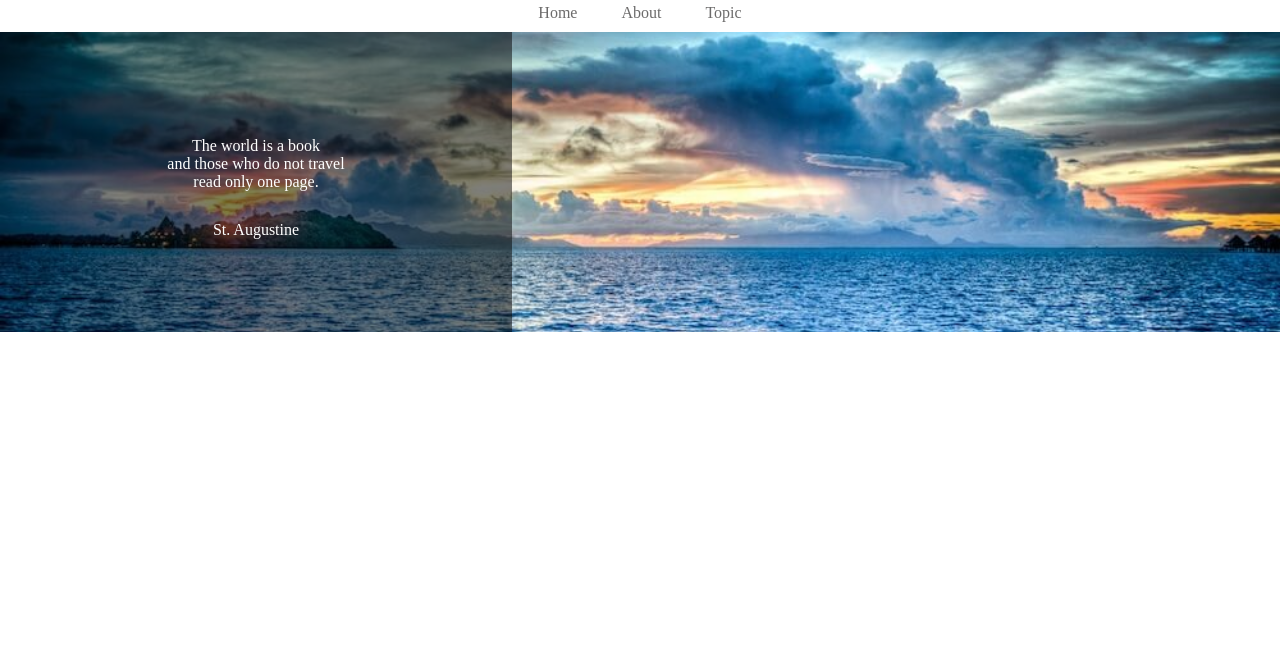
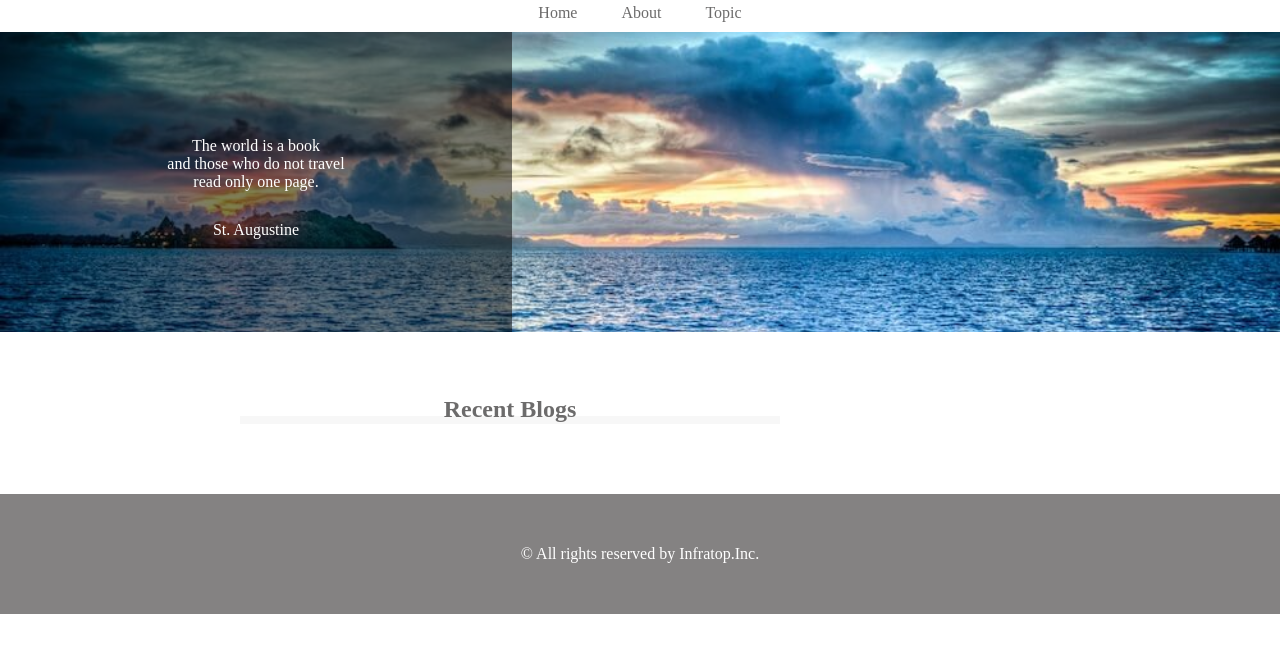
Before and after one commit to snaH12/re-caravan, a plain HTML site: page index.html in a window 1280 px wide. Shown: the part 73-726 px from the top of the page. Drawn offline with Linux system fonts and the light colour scheme.

Commit message:
main_fix

```diff
--- a/index.html
+++ b/index.html
@@ -5,6 +5,7 @@
     <link rel="stylesheet" href="style.css" />
     <title>CARAVAN</title>
   </head>
+
 
   <body>
     <header>
@@ -35,10 +36,13 @@
         </p>
       </div>
     </div>
-    <div class="main">
-      <div class="blog"></div>
+
+    <main>
+      <section class="blog">
+        <h2 class="blog-heading">Recent Blogs</h2>
+      </section>
       <div class="sidebar"></div>
-    </div>
+    </main>
 
     <footer>
       <p class="footer-text">© All rights reserved by Infratop.Inc.</p>
--- a/style.css
+++ b/style.css
@@ -56,15 +56,29 @@ header .heading {
   color: #fff;
 }
 
-.blog {
-   width: 600px;
-   height: 1400px;
+main {
+  width:800px;
+  display:auto;
+  justify-content: center;
+  margin: 0 auto;
+  padding: 70px 0;
 }
 
+
+.blog {
+  width: 540px;
+  margin-right: 30px;
+}
+
+.blog-heading {
+  border-bottom: 8px solid #f7f7f7;
+  text-align: center;
+  line-height: 0.6;
+}
 .sidebar {
-  width: 240px;
-  height: 1400px;
+  width: 230px;
 }
+
 
 footer {
   width: 100%;
```
